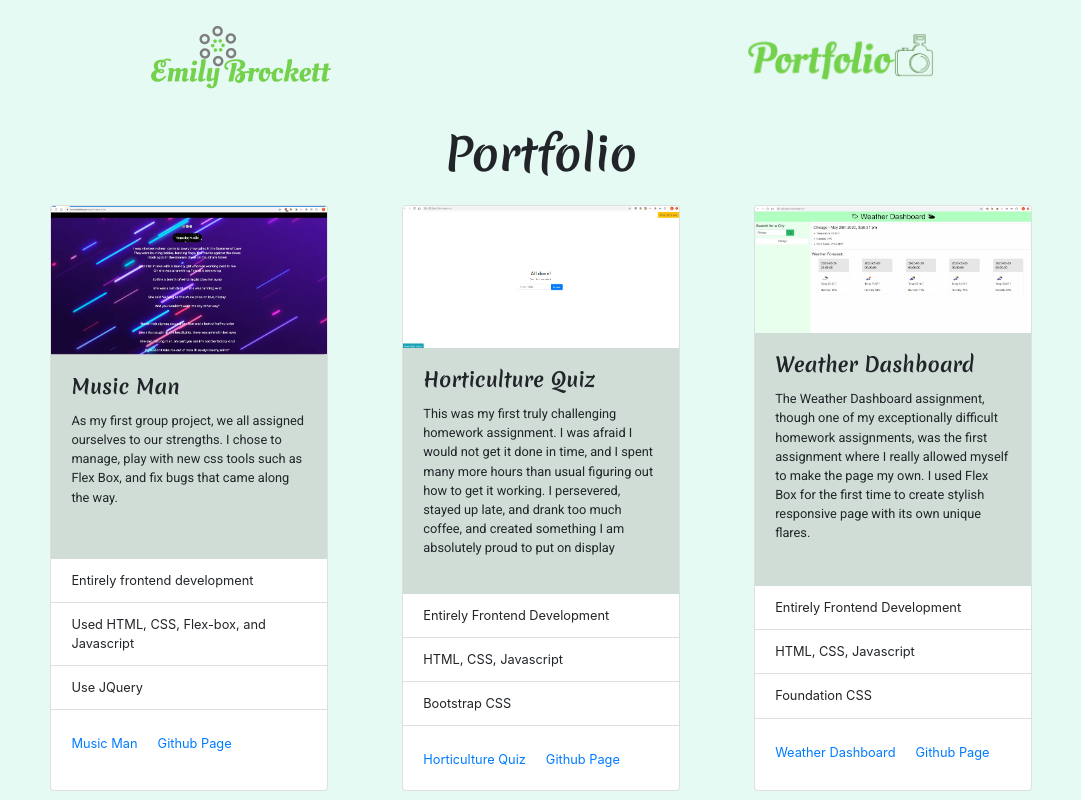
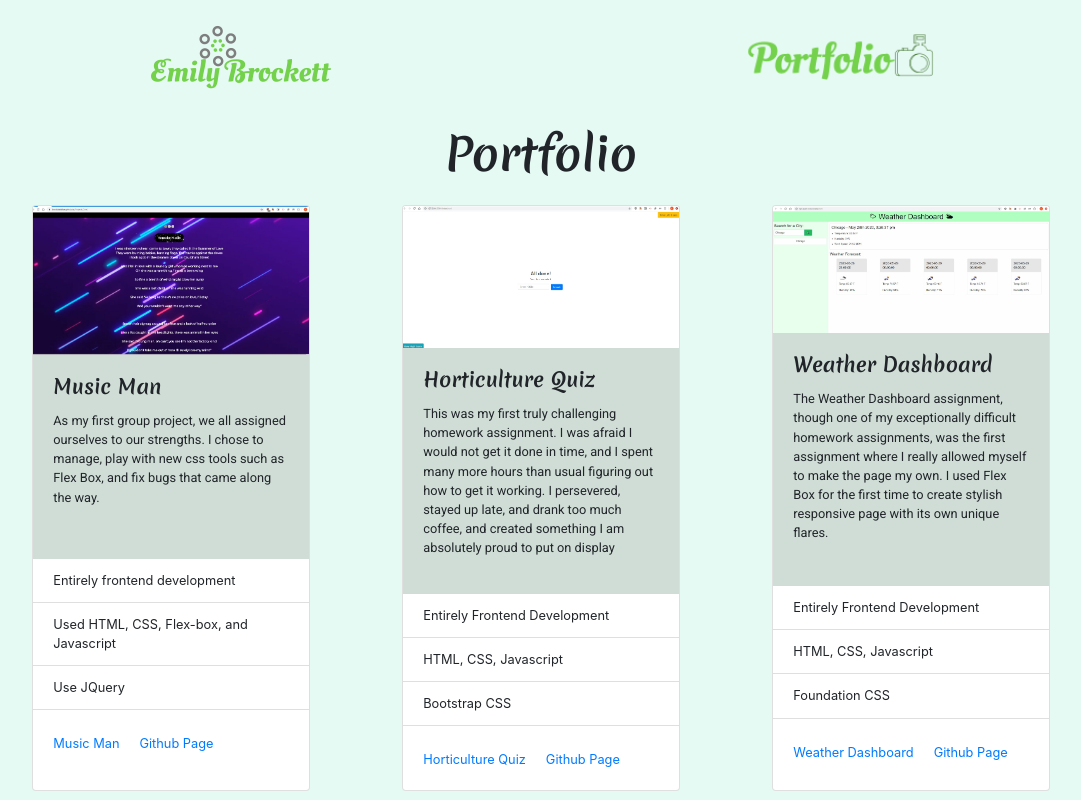
Before and after one commit to BrockBatBlue/react-portfolio, a React (Create React App) app: page /portfolio in a window 1280 px wide. Shown: the top 800 px of the page, without its empty margins (99-1180 px from the left). Built offline with nearby package versions, Linux system fonts and the light colour scheme.

Commit message:
fixed typo and altered fonts

```diff
--- a/src/Components/Home.jsx
+++ b/src/Components/Home.jsx
@@ -27,7 +27,7 @@ function Home() {
             <div className="col-12">
               <h5 className="mt-0">A Sneak Peek</h5>
               <p>
-                It is hard to describe ones self when ones complexities are too
+                It is hard to describe ones self when one's complexities are too
                 common and too close to understand in full. I am in many ways a
                 hobbyist: anxious and restless by nature. I have lived many
                 lives as a horse trainer, writer, nursing assistant, college
--- a/src/Styles/Card.css
+++ b/src/Styles/Card.css
@@ -10,5 +10,5 @@
 }
 
 .card-link {
-  font-size: clamp(5px, 1vw, 1rem);
+  font-size: clamp(5px, 1vw, 15px);
 }
--- a/src/Styles/Portfolio.css
+++ b/src/Styles/Portfolio.css
@@ -10,5 +10,5 @@
   display: flex;
   flex-direction: row !important;
   flex-wrap: wrap;
-  justify-content: space-evenly;
+  justify-content: space-around;
 }
```
Also changed, not shown: public/ScreensshotHuntr26Oct.jpg (deleted), 1 other file (tests, documents, lock files or other folders).
